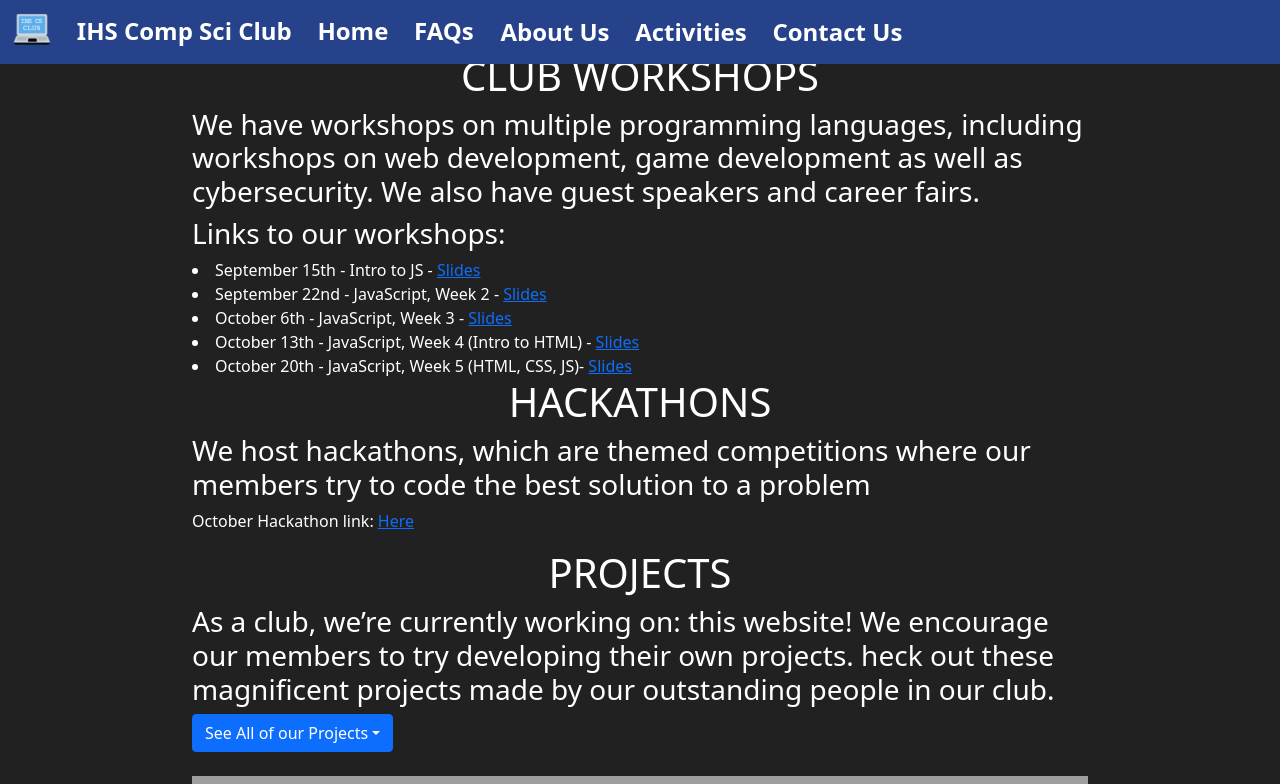
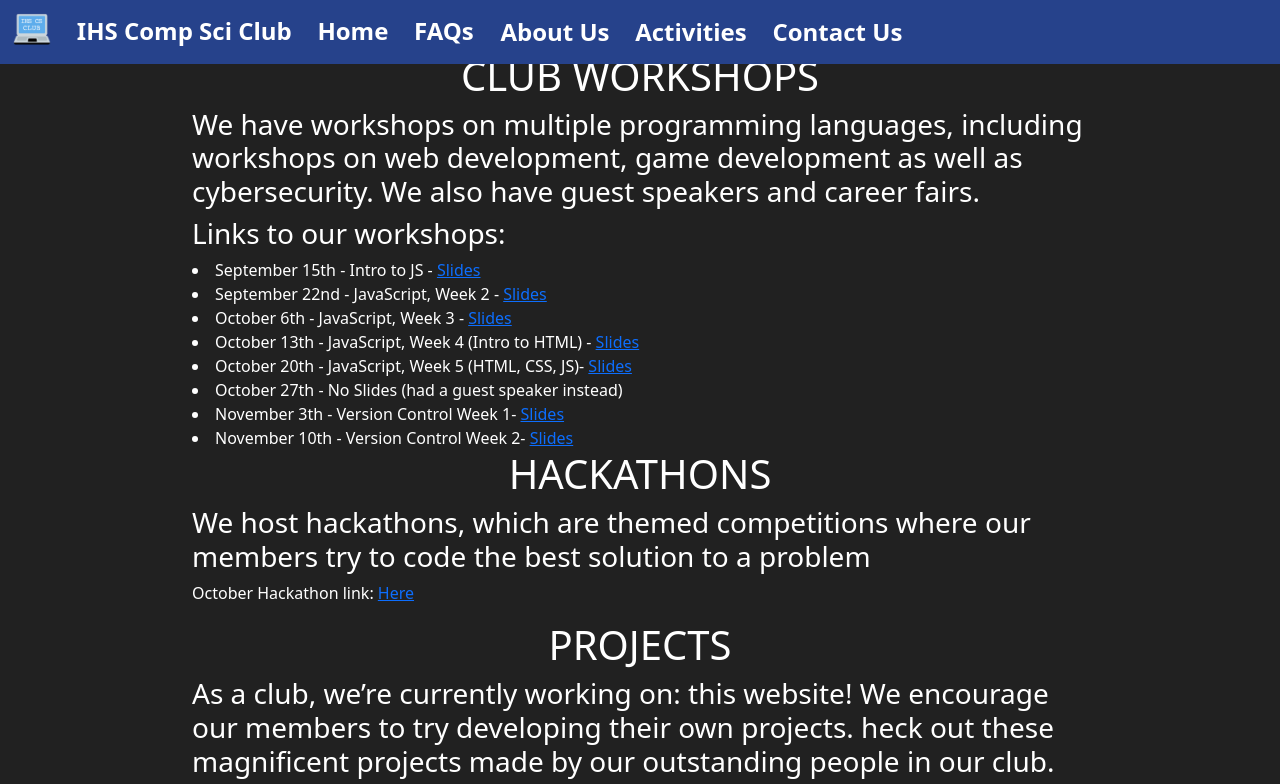
Before and after one commit to ihscompsciclub/ihscompsciclub.github.io, a React (Create React App) app: page /activities in a window 1280 px wide. Shown: the top 784 px of the page. Built offline with nearby package versions, Linux system fonts and the light colour scheme; grey boxes are pictures that could not be loaded.

Commit message:
weekly maintenance (add links to workshops)

```diff
--- a/src/activities.js
+++ b/src/activities.js
@@ -21,6 +21,9 @@ export class Activities extends React.Component {
                 <li>October 6th - JavaScript, Week 3 - <a href="https://docs.google.com/presentation/d/1WzOG8fZYrqFmi6ocixuBlB6NCMY930bxYYa_4EycpbE/edit?usp=sharing" target="blank">Slides</a></li>
                 <li>October 13th - JavaScript, Week 4 (Intro to HTML) - <a href="https://docs.google.com/presentation/d/1a6lQlZHAcveHT4g8ZwVLM43E46n84V_mqfWvaLyP1AY/edit?usp=sharing" target="blank">Slides</a></li>
                 <li>October 20th - JavaScript, Week 5 (HTML, CSS, JS)- <a href="https://docs.google.com/presentation/d/13xbqdkeIoxD_CtR3cd2svG9oZrhhYJaTPpSRSISRdfU/edit?usp=sharing" target="blank">Slides</a></li>
+                <li>October 27th - No Slides (had a guest speaker instead)</li>
+                <li>November 3th - Version Control Week 1- <a href="https://docs.google.com/presentation/d/1GDZHlU9hCABsqSTGaLThmWfdxpPhizL-KcM12cVQnts/edit?usp=sharing" target="blank">Slides</a></li>
+                <li>November 10th - Version Control Week 2- <a href="https://docs.google.com/presentation/d/1SIDPjSei_lMAtBdv6JW0HKDHN7bPe_4ZiBKx7hjGFWY/edit?usp=sharing" target="blank">Slides</a></li>
 
                 {/** Club Hackathons content */}
                 <h1 id="hackathons" className="centeredContent">HACKATHONS</h1>
```
